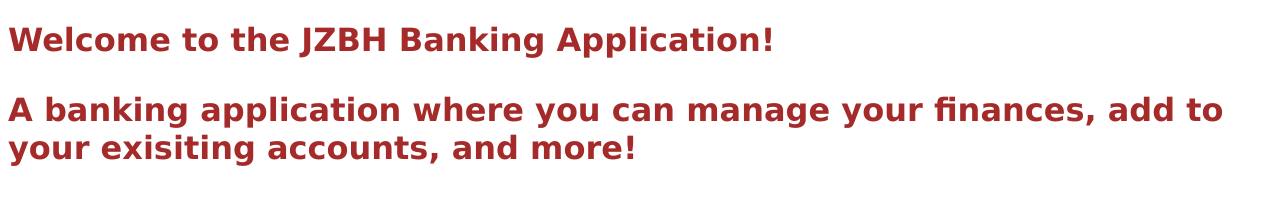
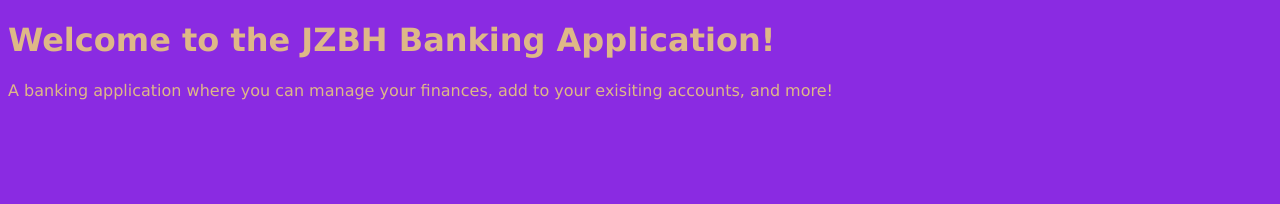
Before and after one commit to ZHaveraneck/Sophomore-Project, a plain HTML site: page index.html in a window 1280 px wide. Drawn offline with Linux system fonts and the light colour scheme.

Commit message:
added starting files

```diff
--- a/index.html
+++ b/index.html
@@ -10,8 +10,11 @@
 </head>
 <body>
     <main>
-        <h1 id="Main_Intro"> Welcome to the JZBH Banking Application!<h/>
-           <p id="Sub_Intro">A banking application where you can manage your finances, add to your exisiting accounts, and more!</p>
+        <h1 id="Main_Intro"> Welcome to the JZBH Banking Application!</h1>
+        <p id="Sub_Intro">A banking application where you can manage your finances, add to your exisiting accounts, and more!</p>
+
+
+
     </main>
 
 </body>
--- a/stylesheet.css
+++ b/stylesheet.css
@@ -7,5 +7,6 @@
 }
 
 body{
-    color: brown;
+    color: burlywood;
+    background-color: blueviolet;
 }
```
